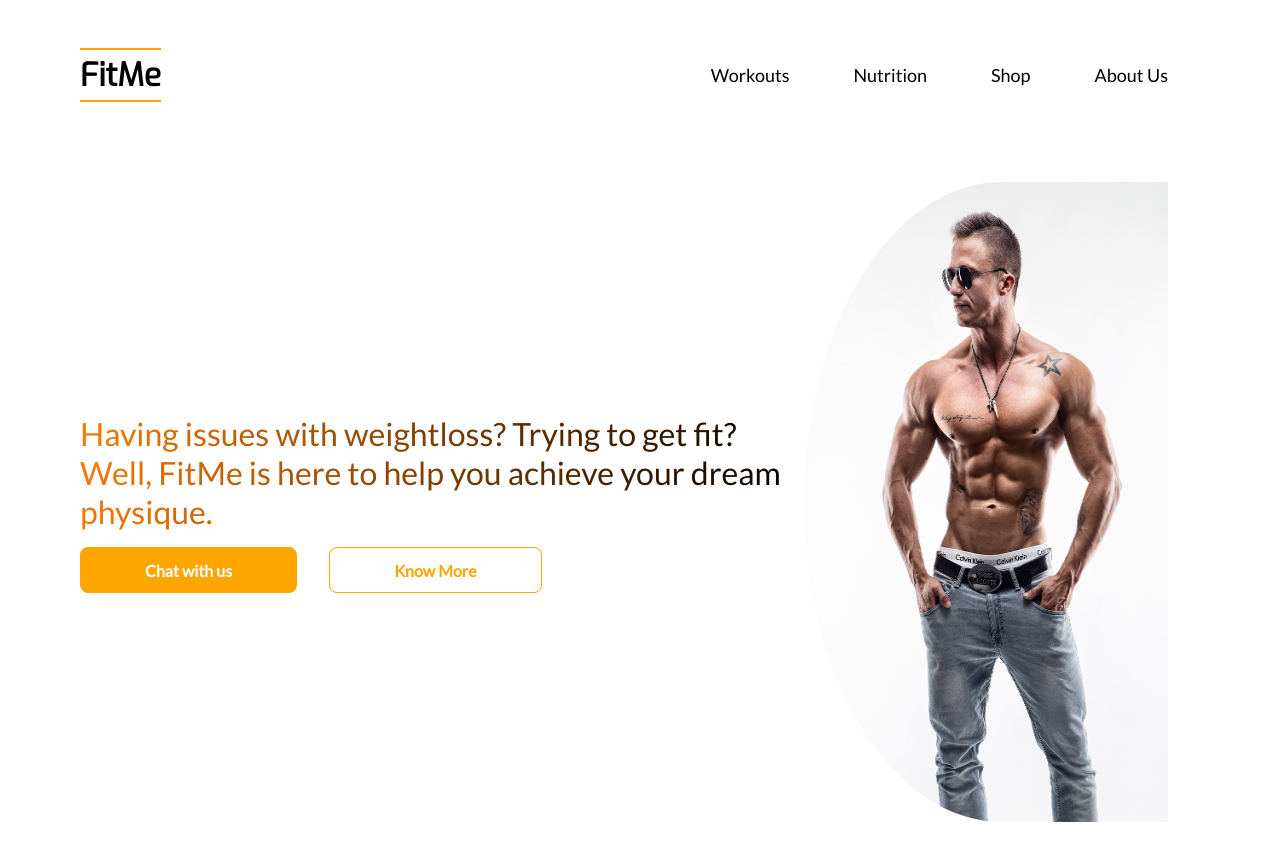
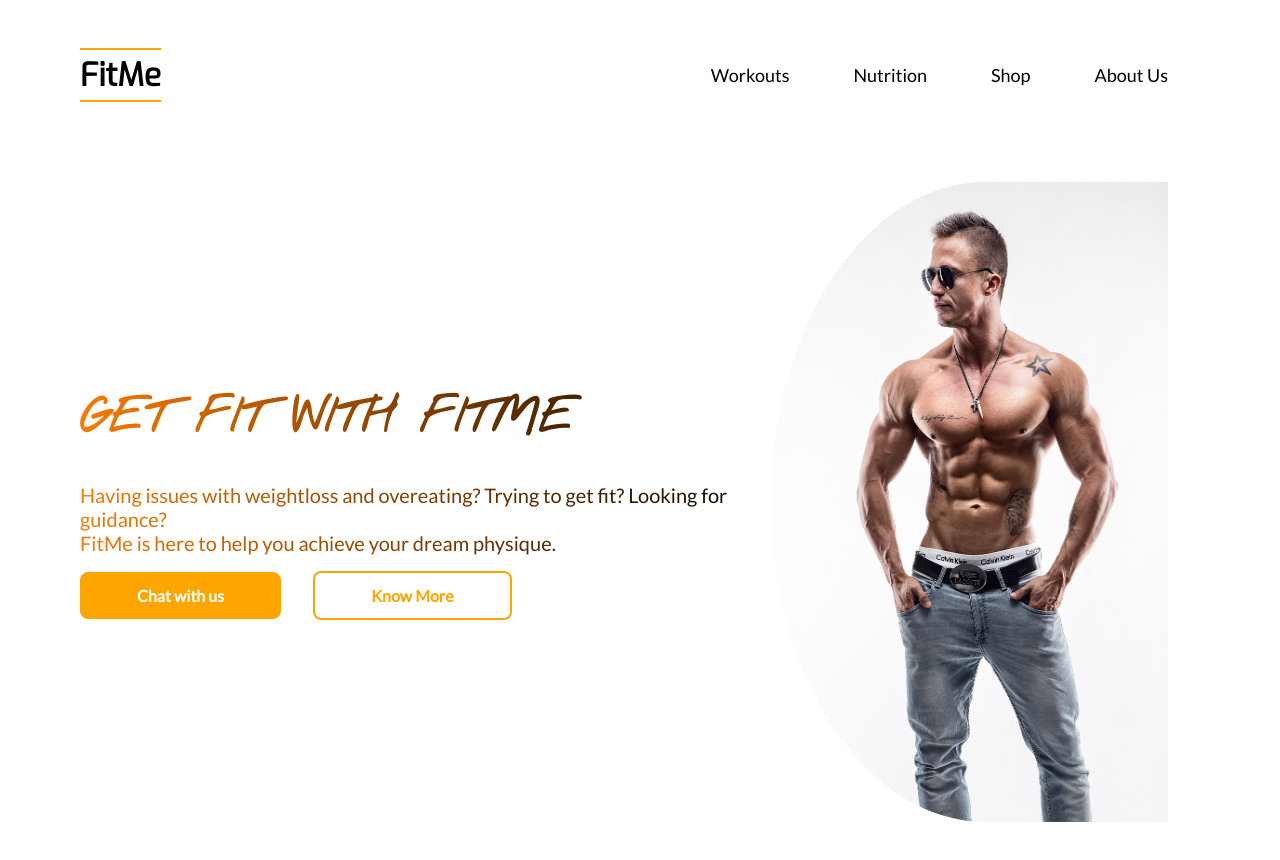
Before and after one commit to Prankishor/fitme, a React (Create React App) app: page / in a window 1280 px wide. Shown: the top 860 px of the page. Built offline with nearby package versions, Linux system fonts and the light colour scheme.

Commit message:
Developed landing page part 1

```diff
--- a/src/App.css
+++ b/src/App.css
@@ -32,6 +32,11 @@
     padding: 0.25rem 0;
 }
 
+.navbar_links p:hover {
+    color: orange;
+    transition: ease-in-out .2s;
+}
+
 .navbar_links p:before {
     content: "";
     position: absolute;
@@ -63,6 +68,7 @@
 }
 
 
+
 /*HOME*/
 
 .home_container {
@@ -74,7 +80,6 @@
 }
 
 .home_container h1 {
-    font-weight: 550;
     background: linear-gradient(to right, rgb(248, 122, 4), rgb(0, 0, 0));
     background-clip: text;
     -webkit-background-clip: text;
@@ -88,9 +93,10 @@
     padding-right: 2rem;
 }
 
+
 .chat {
     margin-top: 1rem;
-    padding: 0.8rem 4rem;
+    padding: 0.8rem 3.5rem;
     border-radius: 8px;
     margin-right: 1rem;
     font-size: 16px;
@@ -98,16 +104,43 @@
     background-color: orange;
     color: white;
     font-weight: 600;
+    transition: ease-in-out 0.2s;
 }
 
 .knowmore {
     margin-top: 1rem;
-    padding: 0.8rem 4rem;
+    padding: 0.8rem 3.5rem;
     border-radius: 8px;
     margin-left: 1rem;
     font-size: 16px;
-    border: 1px solid orange;
+    border: 2px solid orange;
     background-color: white;
     font-weight: 600;
     color: orange;
+    transition: ease-in-out 0.2s;
 }
+
+.chat:hover {
+    border-radius: 18px;
+    transition: ease-in-out 0.2s;
+    cursor: pointer;
+}
+
+.knowmore:hover {
+    border-radius: 18px;
+    transition: ease-in-out 0.2s;
+    cursor: pointer;
+}
+
+.tagline {
+    font-family: 'Exo', sans-serif;
+    font-family: 'Nothing You Could Do', cursive;
+    font-weight: 800;
+    font-size: xxx-large;
+    margin-bottom: 2rem;
+}
+
+.tagdesc {
+    font-weight: 400;
+    font-size: 20px;
+}
--- a/src/index.css
+++ b/src/index.css
@@ -1,5 +1,6 @@
 @import url('https://fonts.googleapis.com/css2?family=Dosis&family=Lato&display=swap');
 @import url('https://fonts.googleapis.com/css2?family=Exo&display=swap');
+@import url('https://fonts.googleapis.com/css2?family=Exo&family=Nothing+You+Could+Do&display=swap');
 
 * {
     box-sizing: border-box;
--- a/src/pages/Home.jsx
+++ b/src/pages/Home.jsx
@@ -6,11 +6,12 @@ const Home = () => {
         <div className='home_container'>
             <div className='home_left'>
                 <div className='hero_line'>
-                    <h1>Having issues with weightloss? Trying to get fit?<br></br> Well, FitMe is here to help you achieve your dream physique.</h1>
+                    <h1 className='tagline'> GET FIT WITH FITME </h1>
+                    <h1 className='tagdesc'>Having issues with weightloss and overeating? Trying to get fit? Looking for guidance? <br></br>FitMe is here to help you achieve your dream physique.</h1>
                 </div>
                 <div className='btns'>
-                    <button className='chat'>Chat with us</button>
-                    <button className='knowmore'>Know More</button>
+                    <a href="#chat"><button className='chat'>Chat with us</button></a>
+                    <a href="#know"><button className='knowmore'>Know More</button></a>
                 </div>
             </div>
             <div className='hero_image'>
```
Also changed, not shown: src/images/header.png (added).
